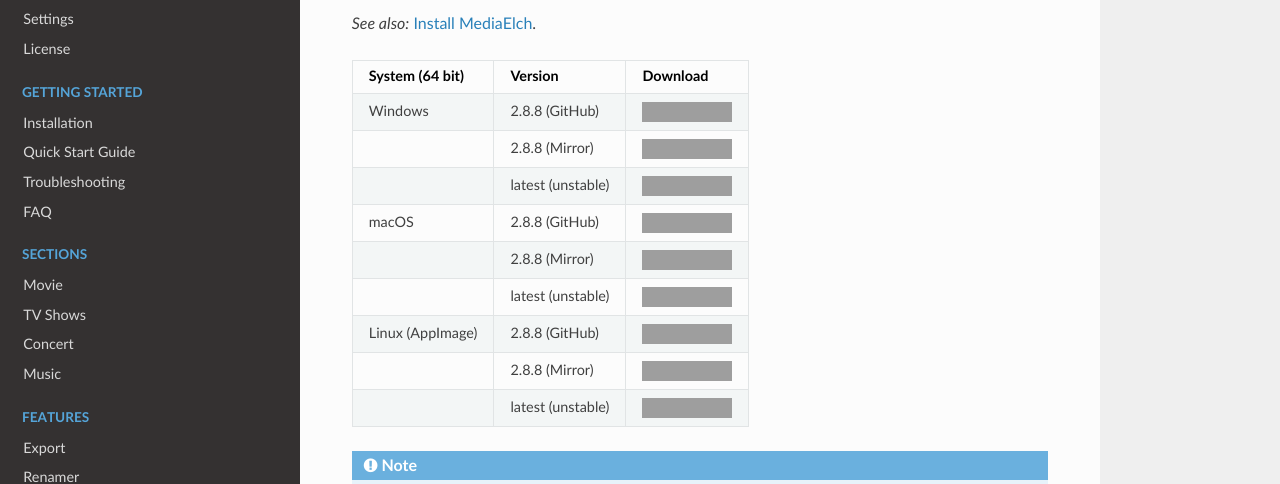
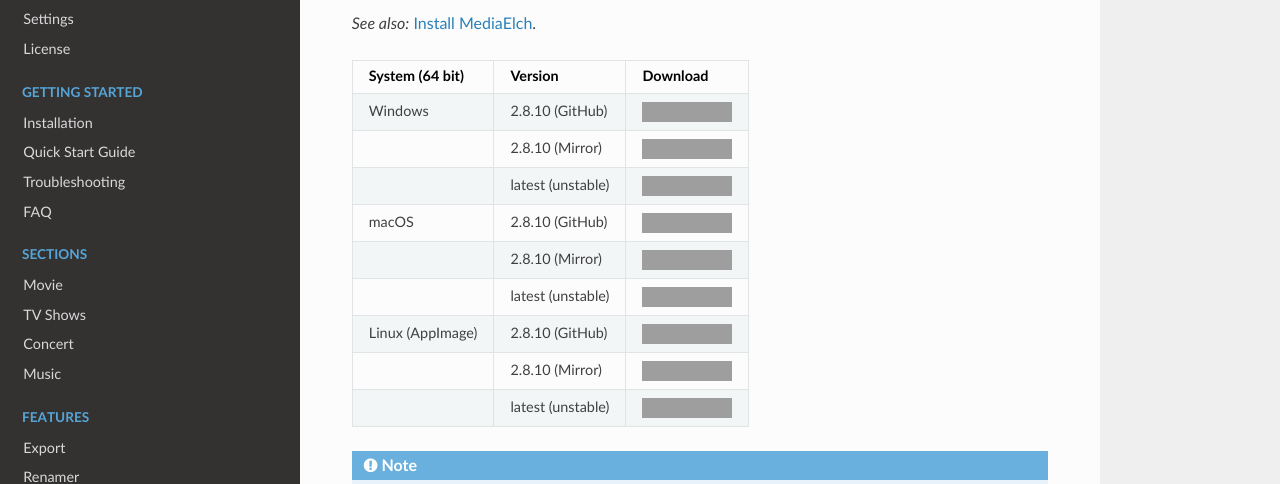
Before and after one commit to mediaelch/mediaelch-doc, a Sphinx documentation site: the page built from docs/source/download.rst, in a window 1280 px wide and 900 px high, cut to the strip 316-800 px from the top of the window. Built offline with Sphinx 7.4.7 and the Read the Docs theme 2.0.0, drawn with Linux system fonts in a browser that asks for light colours; pages that are not in the unit, such as notebooks, are missing from menus; grey boxes are pictures that could not be loaded.

Commit message:
[Release] Prepare release of v2.8.10 (#20)

````diff
--- a/docs/source/conf.py
+++ b/docs/source/conf.py
@@ -26,7 +26,7 @@
 # The short X.Y version
 version = u'2.8'
 # The full version, including alpha/beta/rc tags
-release = u'2.8.8'
+release = u'2.8.10'
 
 
 # -- General configuration ---------------------------------------------------
--- a/docs/source/download.rst
+++ b/docs/source/download.rst
@@ -14,21 +14,21 @@
 +-------------------+--------------------+-----------------------------------------------+
 | System (64 bit)   | Version            | Download                                      |
 +===================+====================+===============================================+
-| Windows           | 2.8.8  (GitHub)    | |gh_pages_release|                            |
+| Windows           | 2.8.10  (GitHub)   | |gh_pages_release|                            |
 +-------------------+--------------------+-----------------------------------------------+
-|                   | 2.8.8  (Mirror)    | |mirror_release|                              |
+|                   | 2.8.10  (Mirror)   | |mirror_release|                              |
 +-------------------+--------------------+-----------------------------------------------+
 |                   | latest (unstable)  | |mirror_nightly_windows|                      |
 +-------------------+--------------------+-----------------------------------------------+
-| macOS             | 2.8.8  (GitHub)    | |gh_pages_release|                            |
+| macOS             | 2.8.10  (GitHub)   | |gh_pages_release|                            |
 +-------------------+--------------------+-----------------------------------------------+
-|                   | 2.8.8  (Mirror)    | |mirror_release|                              |
+|                   | 2.8.10  (Mirror)   | |mirror_release|                              |
 +-------------------+--------------------+-----------------------------------------------+
 |                   | latest (unstable)  | |mirror_nightly_macOS|                        |
 +-------------------+--------------------+-----------------------------------------------+
-| Linux (AppImage)  | 2.8.8  (GitHub)    | |gh_pages_release|                            |
+| Linux (AppImage)  | 2.8.10  (GitHub)   | |gh_pages_release|                            |
 +-------------------+--------------------+-----------------------------------------------+
-|                   | 2.8.8  (Mirror)    | |mirror_release|                              |
+|                   | 2.8.10  (Mirror)   | |mirror_release|                              |
 +-------------------+--------------------+-----------------------------------------------+
 |                   | latest (unstable)  | |mirror_nightly_linux|                        |
 +-------------------+--------------------+-----------------------------------------------+
@@ -108,19 +108,19 @@
 
 .. _chocolatey package: https://chocolatey.org/packages/MediaElch
 
-.. |gh_pages_release| image:: https://img.shields.io/badge/version-v2.8.8-blue.svg
-   :target: https://github.com/Komet/MediaElch/releases/tag/v2.8.8
+.. |gh_pages_release| image:: https://img.shields.io/badge/version-v2.8.10-blue.svg
+   :target: https://github.com/Komet/MediaElch/releases/tag/v2.8.10
 
-.. |mirror_release| image:: https://img.shields.io/badge/version-v2.8.8-blue.svg
-   :target: https://mediaelch-downloads.ameyering.de/releases/v2.8.8/
+.. |mirror_release| image:: https://img.shields.io/badge/version-v2.8.10-blue.svg
+   :target: https://mediaelch-downloads.ameyering.de/releases/v2.8.10/
 
-.. |mirror_nightly_linux| image:: https://img.shields.io/badge/Linux-v2.8.9--dev-blue.svg
+.. |mirror_nightly_linux| image:: https://img.shields.io/badge/Linux-v2.8.11--dev-blue.svg
    :target: https://mediaelch-downloads.ameyering.de/snapshots/Linux/
 
-.. |mirror_nightly_macOS| image:: https://img.shields.io/badge/macOS-v2.8.9--dev-blue.svg
+.. |mirror_nightly_macOS| image:: https://img.shields.io/badge/macOS-v2.8.11--dev-blue.svg
    :target: https://mediaelch-downloads.ameyering.de/snapshots/macOS/
 
-.. |mirror_nightly_windows| image:: https://img.shields.io/badge/Windows-v2.8.9--dev-blue.svg
+.. |mirror_nightly_windows| image:: https://img.shields.io/badge/Windows-v2.8.11--dev-blue.svg
    :target: https://mediaelch-downloads.ameyering.de/snapshots/Windows/
 
 
--- a/docs/source/export/create-theme.rst
+++ b/docs/source/export/create-theme.rst
@@ -33,7 +33,7 @@
  - add ``description`` tags in languages you want, e.g. ``<description lang="de">...</description>``
  - ``author`` should be your name
  - ``version`` needs to be a numeric version of the format ```major.minor[.patch]``
- - ``medialech-min`` needs to be a numeric version of the oldest supported version of MediaElch, e.g. ``2.8.8``
+ - ``medialech-min`` needs to be a numeric version of the oldest supported version of MediaElch, e.g. ``2.8.10``
  - ``medialech-max`` should only be set if there are known issues with a certain MediaElch version
  - ``supports`` contains the sections which could be exported with your theme
    - ``section`` supported section, can appear multiple times. Possible values: ``movies``, ``tvshows``, ``concerts``
````
